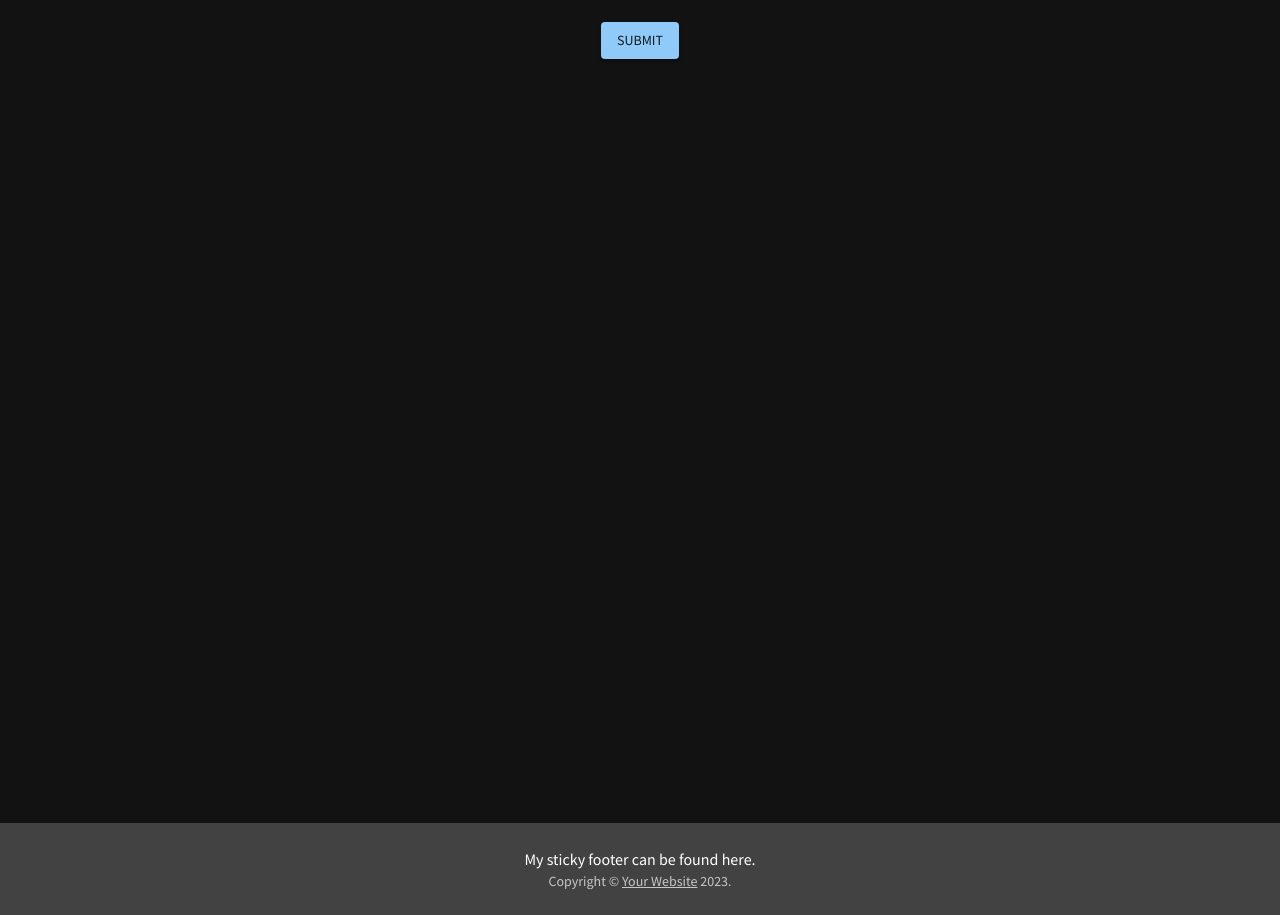
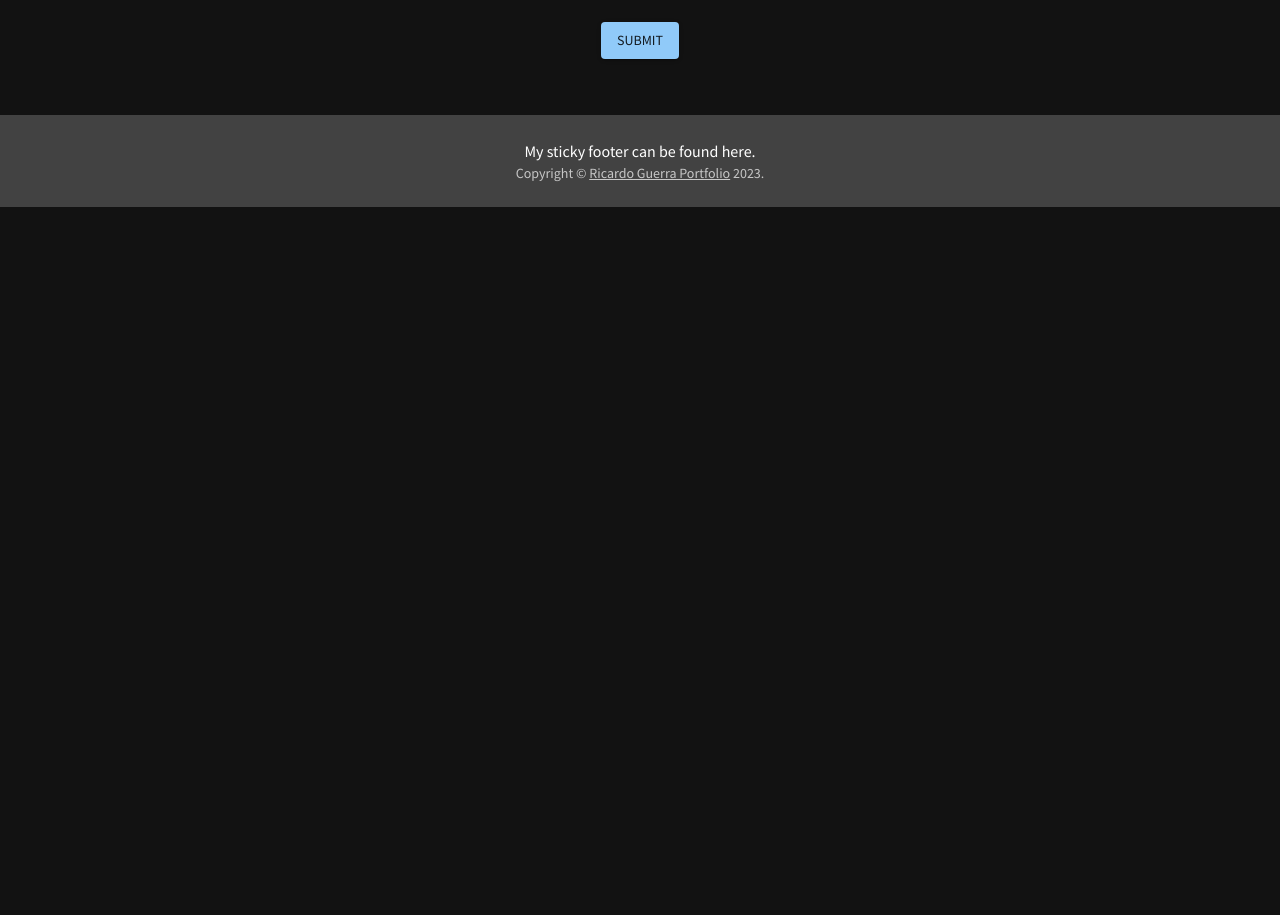
Before and after one commit to ricguer/react-portfolio, a React (Create React App) app: page / in a window 1280 px wide. Shown: the part 3599-4514 px from the top of the page. After the commit the page ends 3806 px from the top, so only its background shows below. Built offline with nearby package versions, Linux system fonts and the light colour scheme.

Commit message:
Customize Footer

```diff
--- a/src/components/Footer.js
+++ b/src/components/Footer.js
@@ -1,6 +1,5 @@
 import * as React from 'react';
 import CssBaseline from '@mui/material/CssBaseline';
-import { createTheme, ThemeProvider } from '@mui/material/styles';
 import Box from '@mui/material/Box';
 import Typography from '@mui/material/Typography';
 import Container from '@mui/material/Container';
@@ -11,7 +10,7 @@ function Copyright() {
         <Typography variant="body2" color="text.secondary">
             {'Copyright © '}
             <Link color="inherit" href="https://mui.com/">
-                Your Website
+                Ricardo Guerra Portfolio
             </Link>{' '}
             {new Date().getFullYear()}
             {'.'}
@@ -25,8 +24,7 @@ export default function StickyFooter() {
             <Box
                 sx={{
                     display: 'flex',
-                    flexDirection: 'column',
-                    minHeight: '100vh',
+                    flexDirection: 'column'
                 }}
             >
                 <CssBaseline />
```
